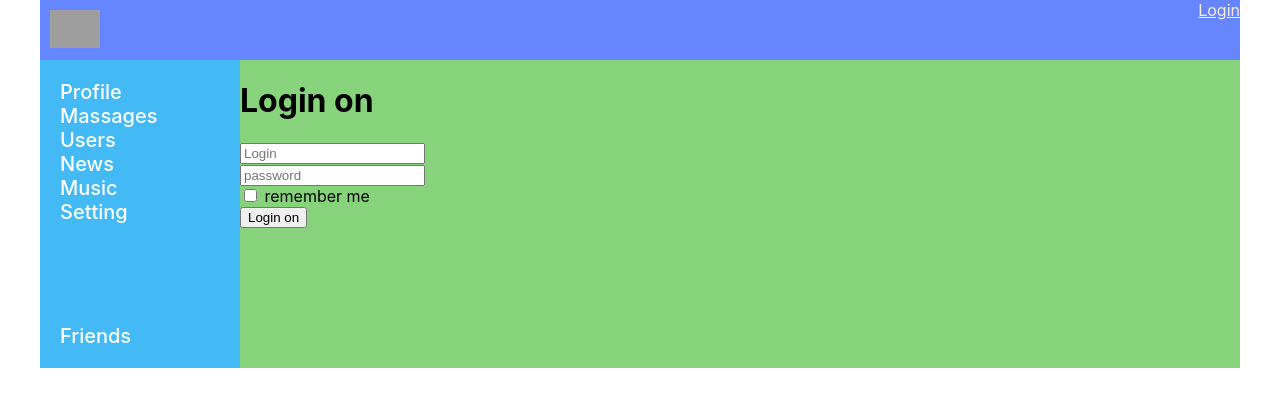
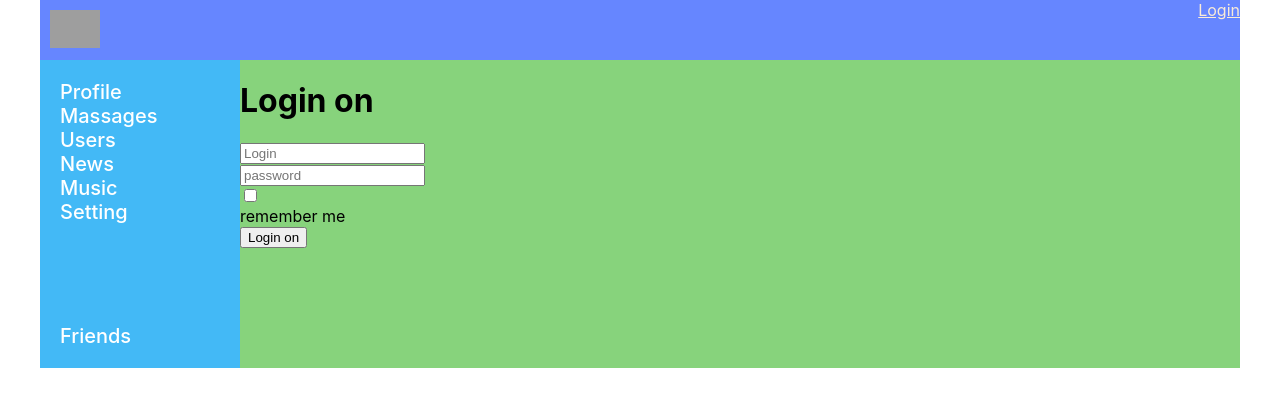
Before and after one commit to Vitalya-Str/react-first-project, a React (Create React App) app: page /login in a window 1280 px wide. Shown: the top 406 px of the page. Built offline with nearby package versions, Linux system fonts and the light colour scheme; no server answers; grey boxes are pictures that could not be loaded.

Commit message:
video78(Validation)

```diff
--- a/src/components/Dialogs/Dialogs.jsx
+++ b/src/components/Dialogs/Dialogs.jsx
@@ -3,6 +3,8 @@ import DialogsItem from "./DialogsItem/DialogsItem";
 import Message from "./Message/Message";
 import React from "react";
 import {Field, reduxForm} from "redux-form";
+import {Textarea} from "../FormControl/FormControl";
+import {maxLengthCreator, required} from "../../utils/validators/validators";
 
 
 const Dialogs = (props) => {
@@ -29,11 +31,13 @@ const Dialogs = (props) => {
    )
 }
 
+const maxLength30 = maxLengthCreator(30)
 const AddMessageForm = (props) => {
 
    return (
       <form onSubmit={props.handleSubmit}>
-         <Field component='textarea' name='newSendMessageBody' placeholder='Enter your message'/>
+         <Field component={Textarea} validate={[required, maxLength30]} name='newSendMessageBody'
+                placeholder='Enter your message'/>
          <div>
             <button>Send</button>
          </div>
--- /dev/null
+++ b/src/components/FormControl/FormControl.js
@@ -0,0 +1,30 @@
+import style from './FormControl.module.css'
+import React from "react";
+
+export const ControlForm = ({input, meta,child, ...props}) => {
+
+   const hasError = meta.touched && meta.error;
+
+   return (
+      <div className={hasError ? style.error : ""}>
+         <div>
+            {props.children}
+         </div>
+         {hasError && <span> {meta.error} </span>}
+      </div>
+   )
+}
+export const Textarea = (props) => {
+   const {input, meta,child, ...restProps} = props
+
+   return (
+      <ControlForm {...props} ><textarea {...input} {...restProps} /> </ControlForm>
+   )
+}
+export const Input = (props) => {
+   const {input, meta,child, ...restProps} = props
+
+   return (
+      <ControlForm {...props} ><input {...input} {...restProps} /> </ControlForm>
+   )
+}
--- /dev/null
+++ b/src/components/FormControl/FormControl.module.css
@@ -0,0 +1,9 @@
+
+.error input,
+.error textarea {
+   border: solid red 2px;
+}
+
+.error span {
+   color: red;
+}
--- a/src/components/Login/Login.jsx
+++ b/src/components/Login/Login.jsx
@@ -1,18 +1,21 @@
 import {Field, reduxForm} from "redux-form";
+import {Input} from "../FormControl/FormControl";
+import {maxLengthCreator, required} from "../../utils/validators/validators";
 
 
+const maxLength15 = maxLengthCreator(15)
 const LoginForm = (props) => {
 
    return (
       <form onSubmit={props.handleSubmit}>
          <div>
-            <Field name={'Login'} component={'input'} placeholder={'Login'}/>
+            <Field name={'Login'} component={Input} validate={[required, maxLength15]} placeholder={'Login'}/>
          </div>
          <div>
-            <Field name={'Password'} component={'input'} placeholder={'password'}/>
+            <Field name={'Password'} component={Input} validate={[required, maxLength15]} placeholder={'password'}/>
          </div>
          <div>
-            <Field name={'rememberMe'} component={'input'} type={'checkbox'}/> remember me
+            <Field name={'rememberMe'} component={Input} type={'checkbox'}/> remember me
          </div>
          <div>
             <button>Login on</button>
--- a/src/components/Profile/MyPosts/MyPosts.jsx
+++ b/src/components/Profile/MyPosts/MyPosts.jsx
@@ -2,6 +2,8 @@ import s from './MyPosts.module.css'
 import Post from "./Post/Post";
 import React from "react";
 import {Field, reduxForm} from "redux-form";
+import {maxLengthCreator, required} from "../../../utils/validators/validators";
+import {Textarea} from "../../FormControl/FormControl";
 
 
 const MyPosts = (props) => {
@@ -25,11 +27,13 @@ const MyPosts = (props) => {
    )
 }
 
+const maxLength15 = maxLengthCreator(15)
 const AddPostsForm = (props) => {
    return (
       <form onSubmit={props.handleSubmit}>
          <div>
-            <Field component={'textarea'} name='newPostElement' placeholder='input text'/>
+            <Field component={Textarea} validate={[required, maxLength15]} name='newPostElement'
+                   placeholder='new message'/>
          </div>
          <div>
             <button>Add post</button>
--- /dev/null
+++ b/src/utils/validators/validators.js
@@ -0,0 +1,7 @@
+export const required = value => {
+   return value ? undefined : 'Required Message'
+}
+
+export const maxLengthCreator = (maxLength) => (value) => {
+   return value && value.length > maxLength ? `Must be ${maxLength} symbols` : undefined
+}
```
